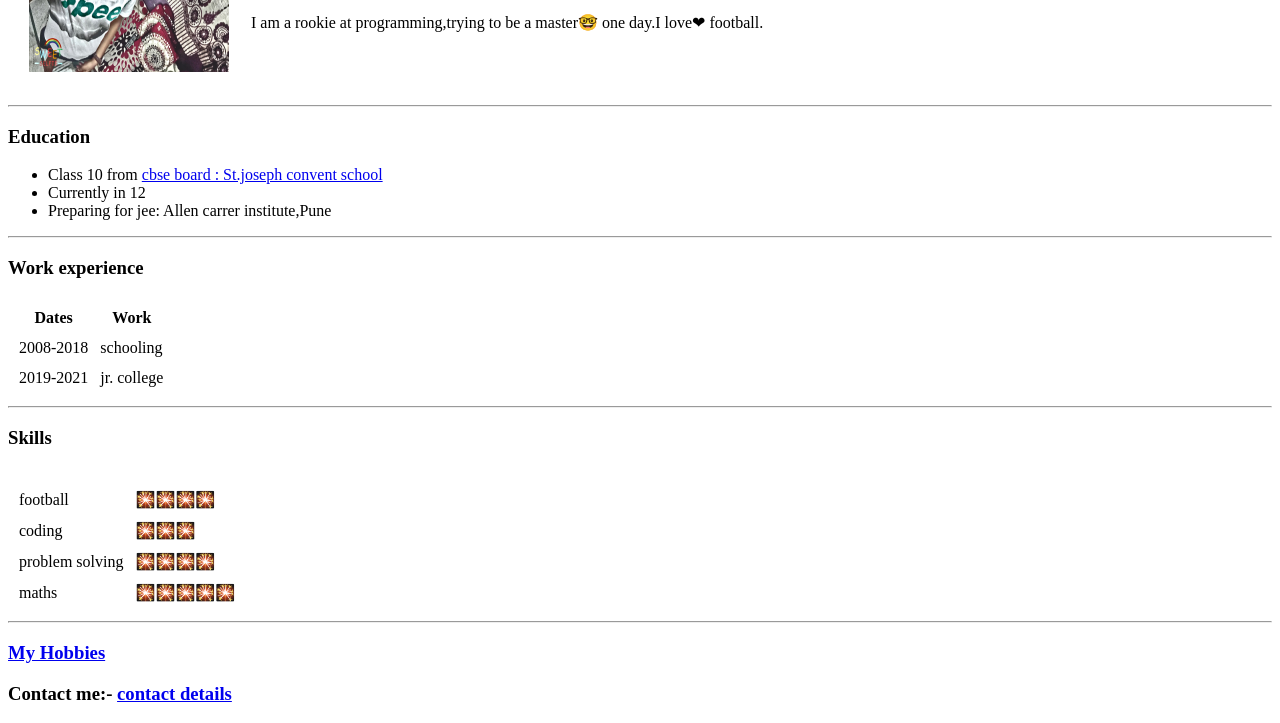
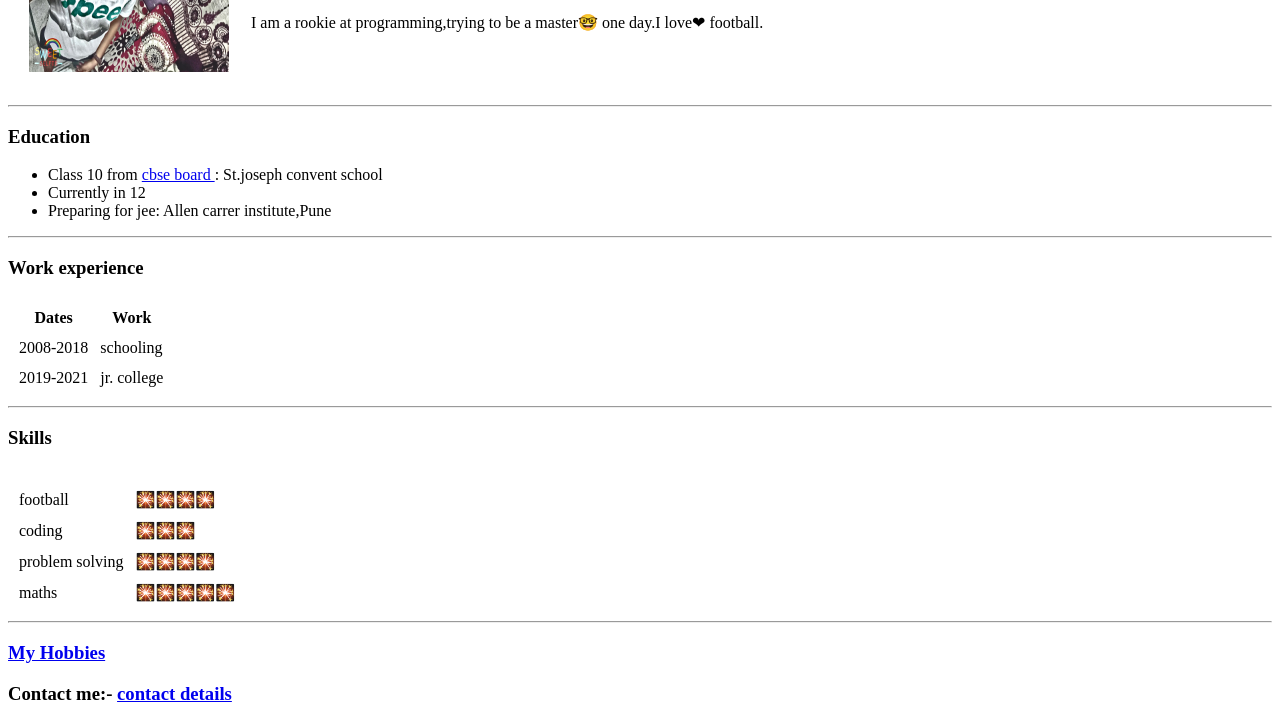
Before and after one commit to Pratik2004/cv, a plain HTML site: page index.html in a window 1280 px wide. Shown: the part 157-880 px from the top of the page. Drawn offline with Linux system fonts and the light colour scheme; files whose address does not match are found by name.

Commit message:
Update index.html

```diff
--- a/index.html
+++ b/index.html
@@ -16,7 +16,7 @@
     <hr>
     <h3>Education</h3>
     <ul>
-      <li>Class 10 from <a href="http://www.cbse.nic.in/">cbse board : St.joseph convent school</a> </li>
+      <li>Class 10 from <a href="http://www.cbse.nic.in/">cbse board </a>: St.joseph convent school </li>
       <li>Currently in 12</li>
       <li>Preparing for jee: Allen carrer institute,Pune</li>
     </ul>
```
